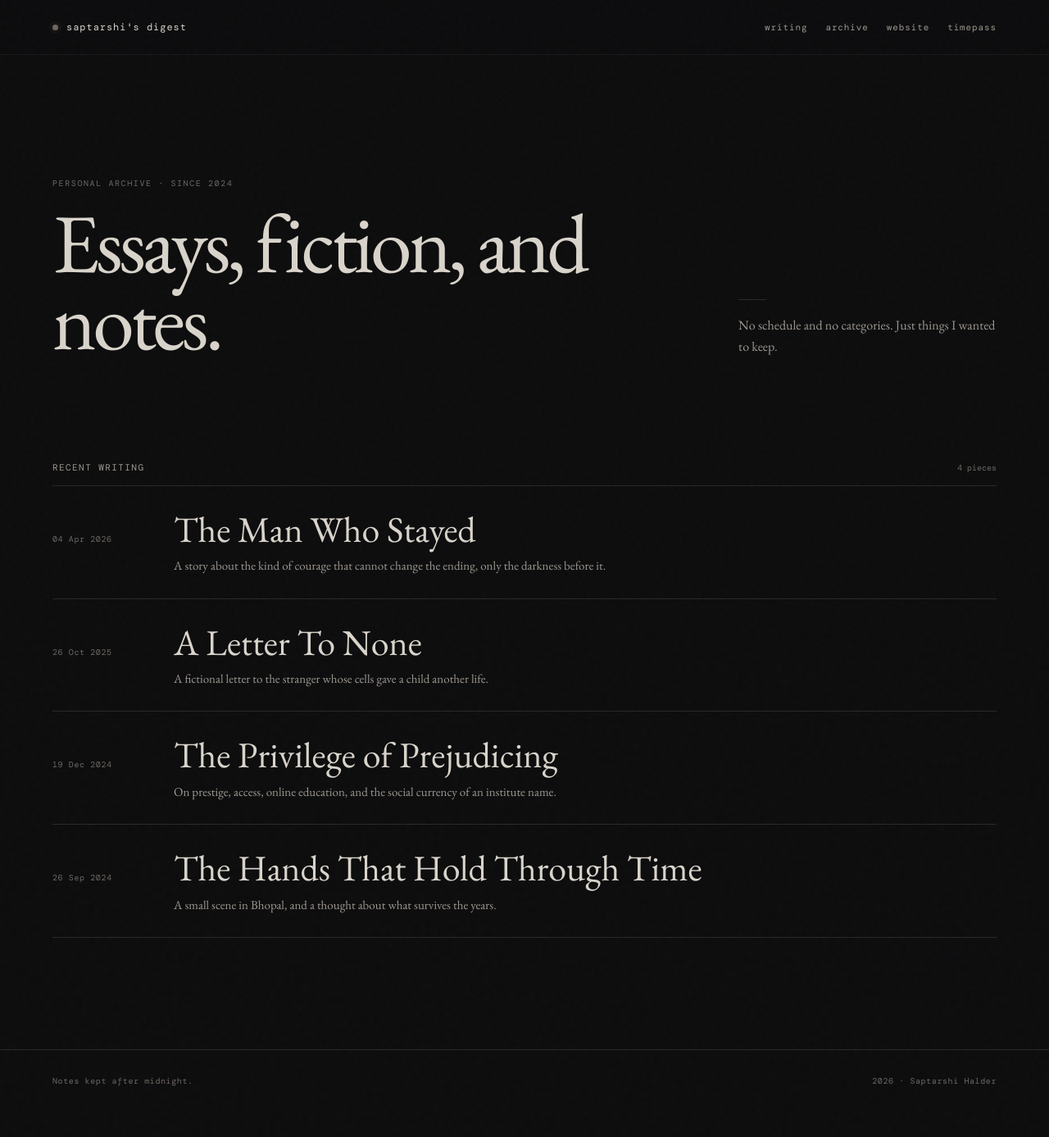
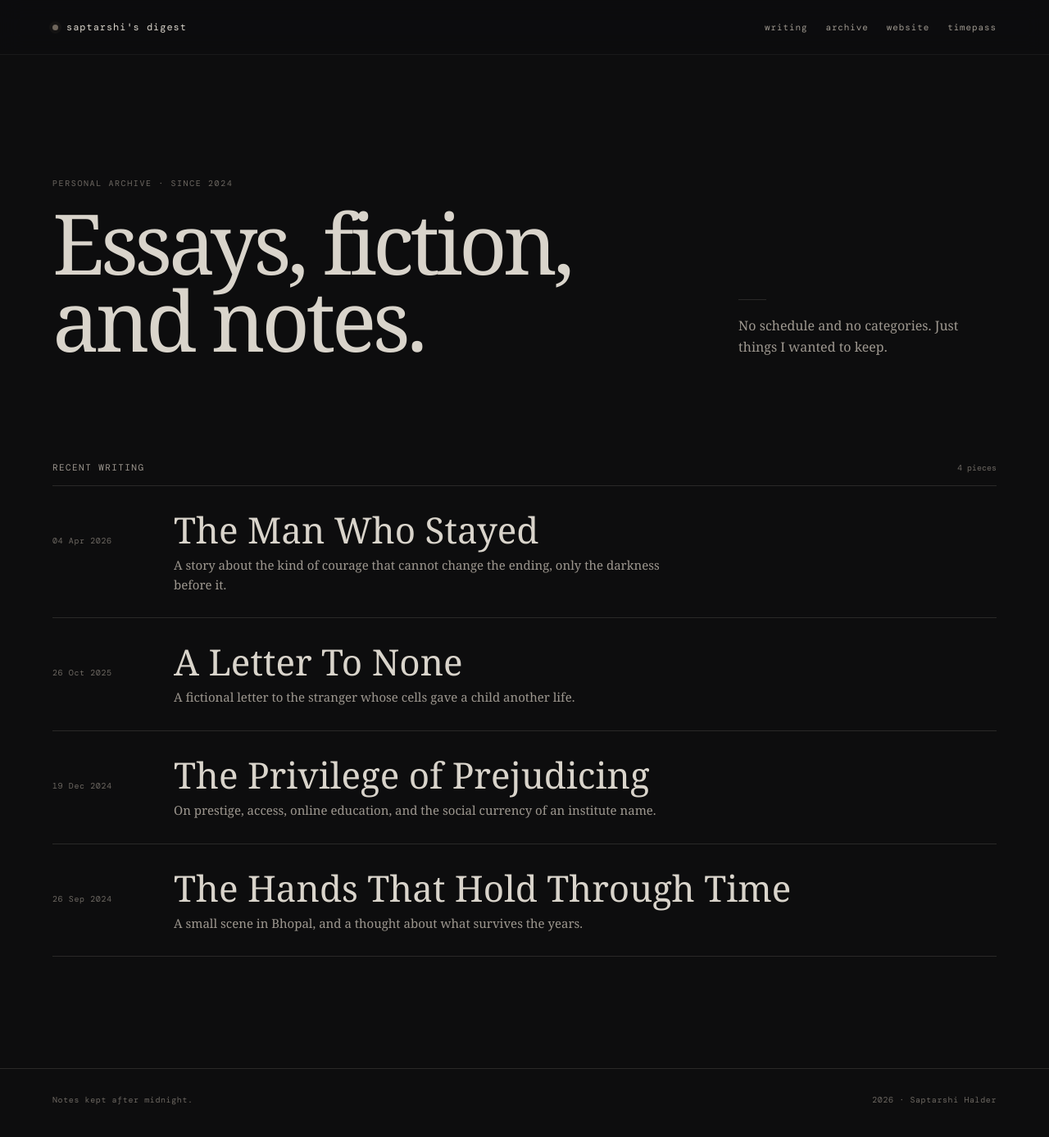
Before and after one commit to saptarshihalder/blog, a Jekyll site: the page built from index.html, in a window 1280 px wide and 1391 px high. Shown: the top 1387 px of the window at 82% size. Built offline with Jekyll 4.4.1, drawn with Linux system fonts in a browser that asks for light colours; some web fonts are replaced.

Commit message:
Use quieter editorial typography

```diff
--- a/_layouts/default.html
+++ b/_layouts/default.html
@@ -3,18 +3,17 @@
 <head>
   <meta charset="utf-8">
   <meta name="viewport" content="width=device-width, initial-scale=1, viewport-fit=cover">
-  <meta name="theme-color" content="#0d0d0e">
+  <meta name="theme-color" content="#11110f">
   <meta name="color-scheme" content="dark">
   <title>{% if page.title %}{{ page.title }} · {% endif %}{{ site.title }}</title>
   <meta name="description" content="{{ page.description | default: site.description | strip_html | escape }}">
   <link rel="preconnect" href="https://fonts.googleapis.com">
   <link rel="preconnect" href="https://fonts.gstatic.com" crossorigin>
-  <link href="https://fonts.googleapis.com/css2?family=DM+Mono:wght@300;400;500&family=EB+Garamond:ital,wght@0,400;0,500;0,600;1,400;1,500&display=swap" rel="stylesheet">
+  <link href="https://fonts.googleapis.com/css2?family=DM+Mono:wght@300;400;500&family=Source+Serif+4:opsz,wght@8..60,400;8..60,500;8..60,600&display=swap" rel="stylesheet">
   <link rel="stylesheet" href="{{ '/assets/css/site.css' | relative_url }}">
   <link rel="stylesheet" href="{{ '/assets/css/mobile.css' | relative_url }}">
 </head>
 <body class="{% if page.layout == 'post' %}is-post{% else %}is-page{% endif %}">
-  <div class="grain" aria-hidden="true"></div>
   <div class="reading-progress" aria-hidden="true"><span id="reading-progress-bar"></span></div>
 
   {% include site-header.html %}
```
